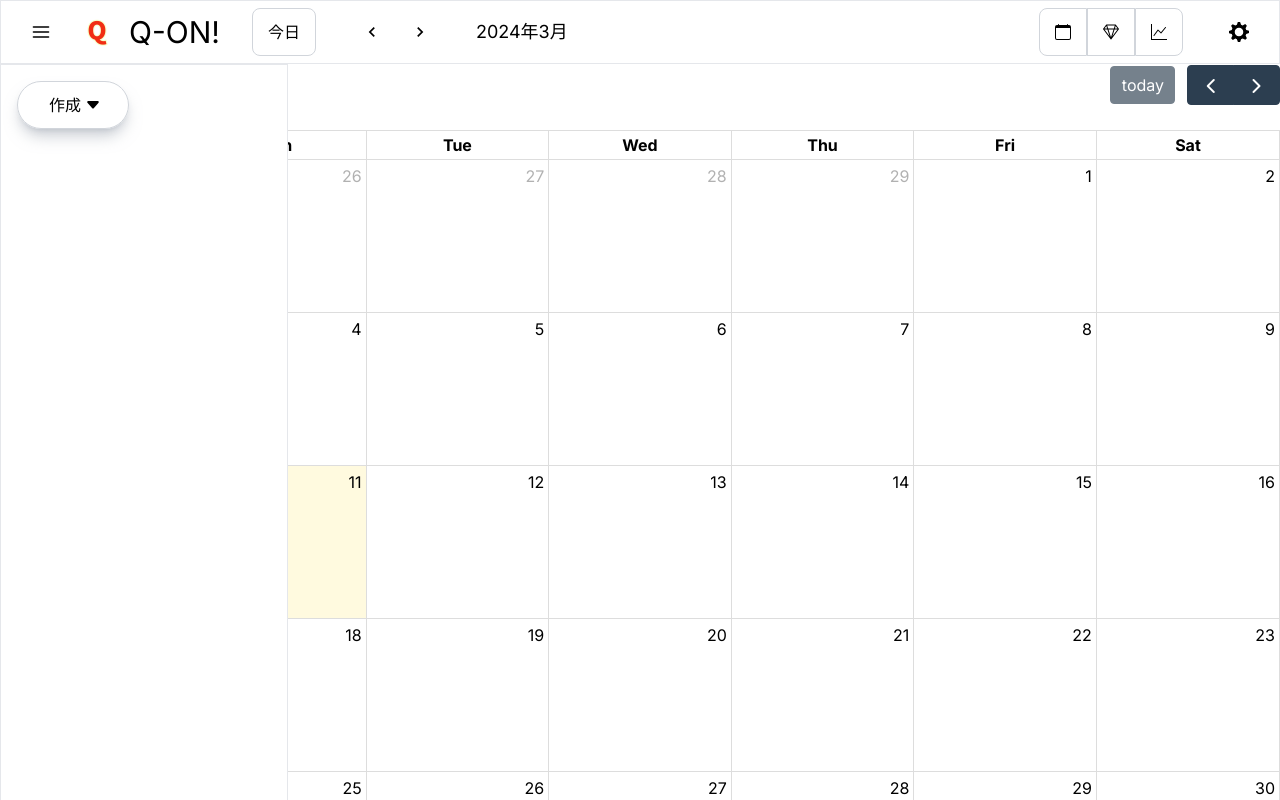
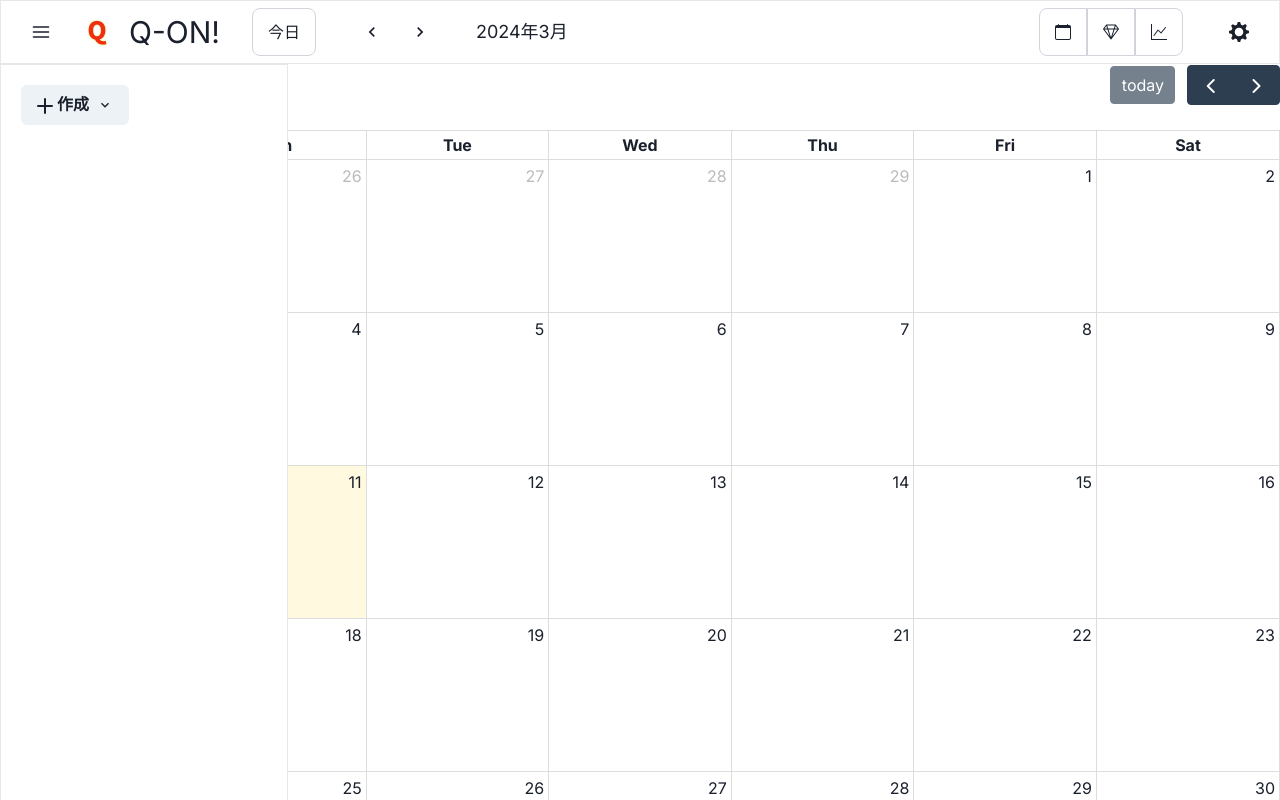
Before and after one commit to Yu-7777/hackit_2024, a Next.js app in the folder front/: page /user in a window 1280 px wide. Shown: the top 800 px of the page. Built offline with nearby package versions, Linux system fonts and the light colour scheme.

Commit message:
サイドメニューの修正

```diff
--- a/front/app/components/Sidemenu.tsx
+++ b/front/app/components/Sidemenu.tsx
@@ -1,23 +1,24 @@
 import React from "react";
-import { Menu, MenuButton, MenuList, MenuItem, Button, background } from "@chakra-ui/react";
-import CreateButton from "./CreateButton";
+import { Menu, MenuButton, MenuList, MenuItem, Button, ChakraProvider, Box, Text } from "@chakra-ui/react";
+import { AddIcon, ChevronDownIcon } from "@chakra-ui/icons";
 
 const SideMenu = () => {
   return (
+    <ChakraProvider>
       <div className="w-72 h-screen border border-gray-200 z-10 absolute" style={{background: "#fff"}}>
         <Menu>
-        <MenuButton as={CreateButton} >
-          Actions
+          <MenuButton as={Button} rightIcon={<ChevronDownIcon />} ml={5} mt={5}>
+              <AddIcon /> 作成
           </MenuButton>
           <MenuList>
-          <MenuItem>Download</MenuItem>
-          <MenuItem>Create a Copy</MenuItem>
-          <MenuItem>Mark as Draft</MenuItem>
-          <MenuItem>Delete</MenuItem>
-          <MenuItem>Attend a Workshop</MenuItem>
+            <MenuItem>バイト先の追加</MenuItem>
+            <MenuItem>シフトの追加</MenuItem>
+            <MenuItem>目標金額の変更</MenuItem>
+            <MenuItem>期待値の変更</MenuItem>
           </MenuList>
         </Menu>
       </div>
+    </ChakraProvider>
   );
 };
 
--- a/front/app/user/page.tsx
+++ b/front/app/user/page.tsx
@@ -5,6 +5,7 @@ import FullCalendar from "@fullcalendar/react";
 import Header from "../components/Header";
 import SideMenu from "../components/Sidemenu";
 import dayGridPlugin from "@fullcalendar/daygrid"; // pluginは、あとから
+import { ChakraProvider } from "@chakra-ui/react";
 
 const Page = () => {
   const [isSideMenuOpen, setIsSideMenuOpen] = useState(true);
```
Lines whose indentation alone changed are shown as unchanged.
